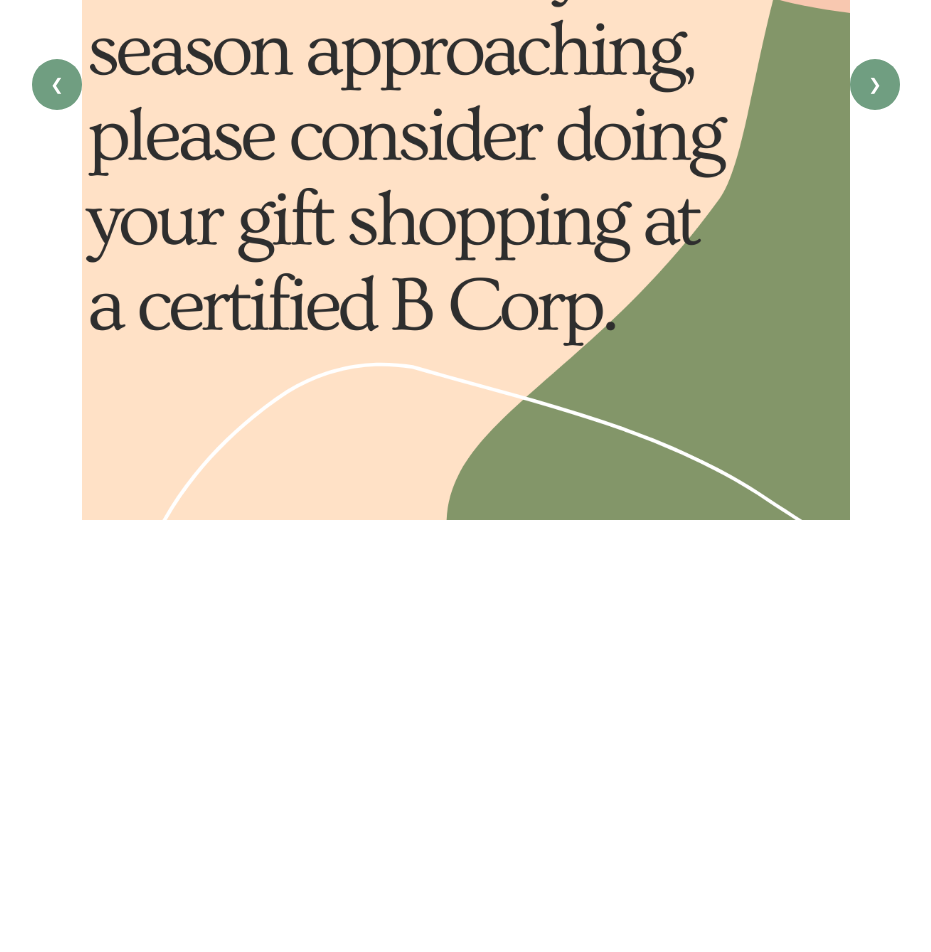
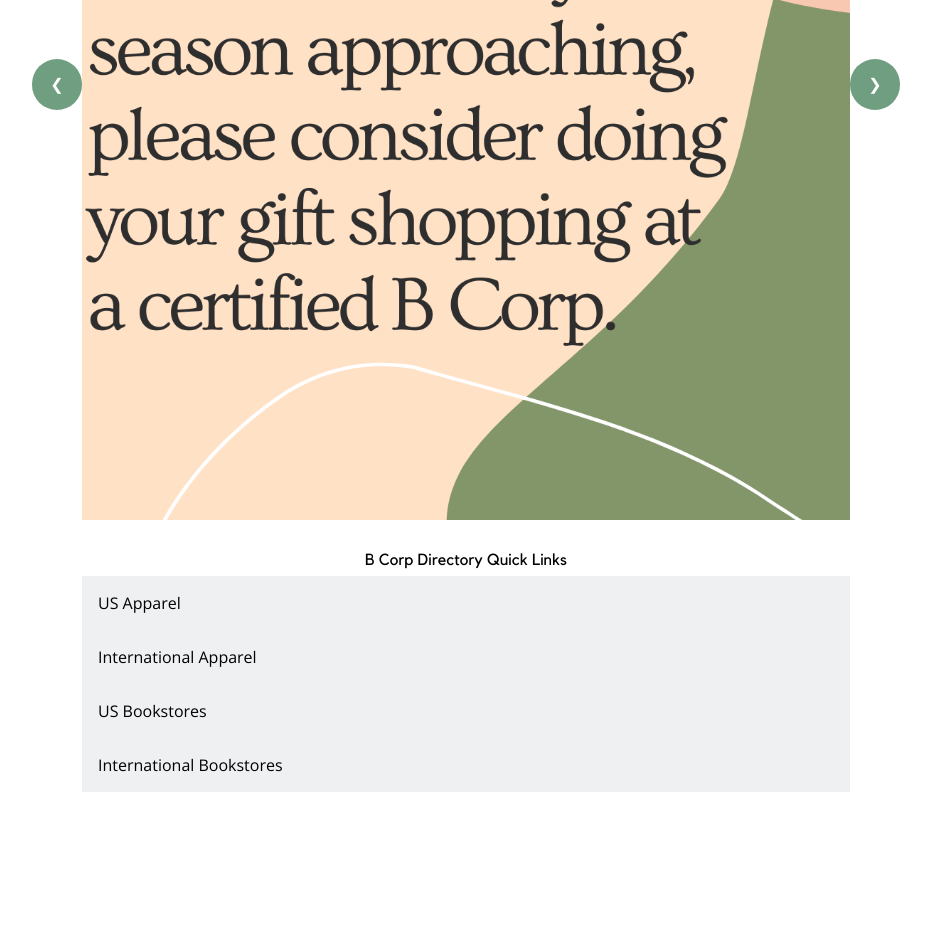
Before and after one commit to AprilPolubiec/AprilPolubiec.github.io, a Jekyll site: the page built from index.html, in a window 1280 px wide. Shown: the part 2809-3761 px from the top of the page, without its empty margins (174-1105 px from the left). Built offline with Jekyll 4.4.1, drawn with Linux system fonts in a browser that asks for light colours; nearby versions of some CDN libraries; some web fonts are replaced; before the commit the page ends 3489 px from its top, so only the background shows below that.

Commit message:
add bcorp links

```diff
--- a/css/main.css
+++ b/css/main.css
@@ -272,6 +272,15 @@
   padding: 3rem 0;
 }
 
+#other a {
+  background: var(--grey);
+  padding: 1rem;
+}
+
+#other a:hover {
+  filter: brightness(0.9);
+}
+
 .slideshow {
   position: relative;
 }
@@ -294,3 +303,14 @@
   left: -50px;
   width: 50px;
 }
+
+#bcorp-links {
+  display: flex;
+  flex-direction: column;
+}
+
+#bcorp-links h4 {
+  margin-top: 2rem;
+  margin-bottom: 0.5rem;
+  text-align: center;
+}
--- a/js/main.js
+++ b/js/main.js
@@ -252,6 +252,7 @@
 
   var slideshowEl = $('<div class="slideshow"></div>')
 
+  var slideIndex = 1
   function plusDivs(n) {
     showDivs((slideIndex += n))
   }
@@ -291,7 +292,6 @@
   slideshowEl.append(rightSlideshowButton)
   slideshowEl.append(leftSlideshowButton)
   otherContainer.append(slideshowEl)
-  var slideIndex = 1
   showDivs(slideIndex)
 
   // Add bcorp buttons
@@ -317,4 +317,13 @@
         'https://bcorporation.net/directory?search=&industry=Books%20%26%20Media&country=&state=&city=',
     },
   ]
+
+  var bcorpLinksContainer = $('<div id="bcorp-links"></div>')
+  var bcorpLinksHeader = $('<h4>B Corp Directory Quick Links</h4>')
+  bcorpLinksContainer.append(bcorpLinksHeader)
+  BCORP_LINKS.forEach(link => {
+    var bcorpBtnEl = $(`<a href="${link.url}" target="_blank">${link.title}</a>`)
+    bcorpLinksContainer.append(bcorpBtnEl)
+  })
+  otherContainer.append(bcorpLinksContainer)
 })
```
